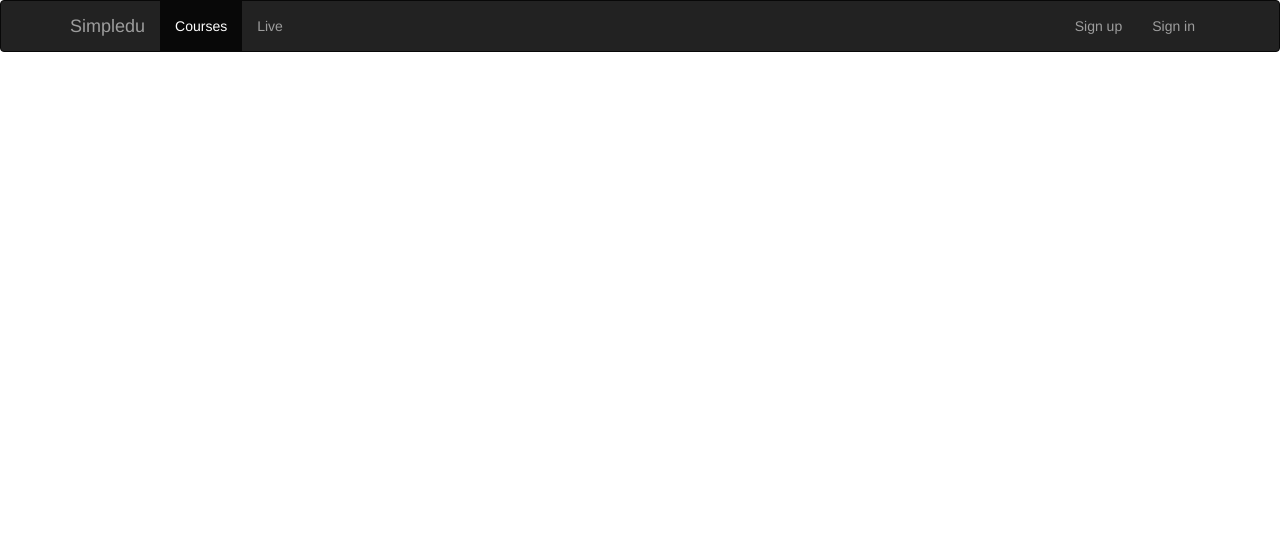
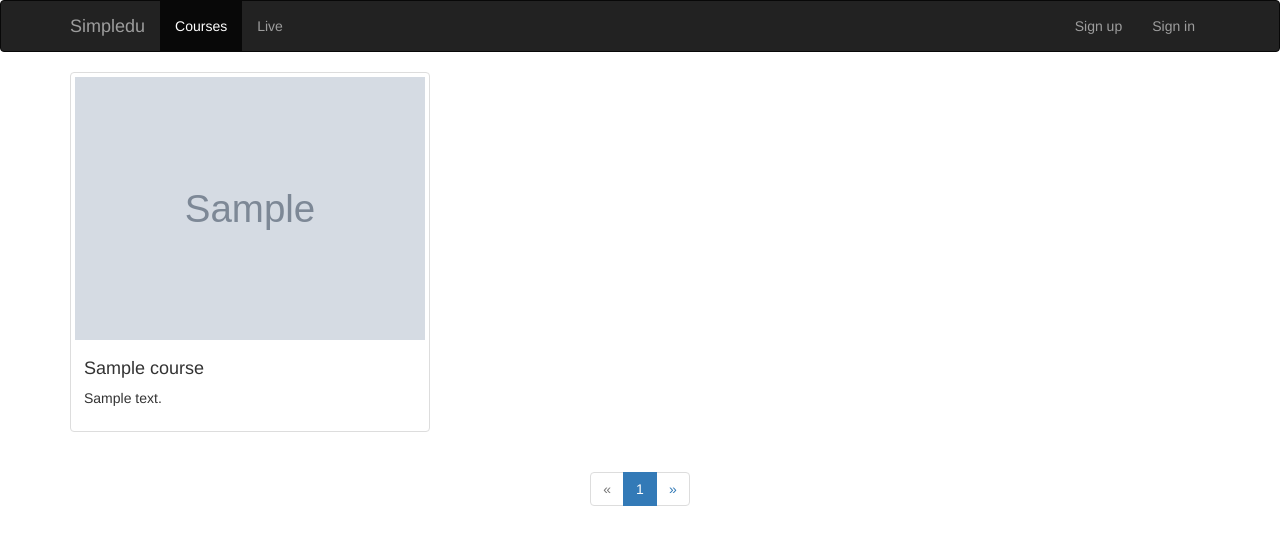
Before and after one commit to clikks/online_edu, a Flask app: page / in a window 1280 px wide. Shown: the top 545 px of the page. Run offline with Flask 2, Linux system fonts and the light colour scheme; tables that the repository leaves empty hold one stand-in row (values such as "Sample post"); grey boxes marked "Sample" are stand-in pictures; some libraries are stand-ins or nearby versions.

Commit message:
add pagination

```diff
--- a/simpledu/handlers/front.py
+++ b/simpledu/handlers/front.py
@@ -15,7 +15,7 @@ def index():
             per_page=current_app.config['INDEX_PER_PAGE'],
             error_out=False
             )
-    courses = Course.query.all()
+#    courses = Course.query.all()
     return render_template('index.html', pagination=pagination)
 
 @front.route('/login', methods=['GET','POST'])
--- a/simpledu/static/main.css
+++ b/simpledu/static/main.css
@@ -17,3 +17,7 @@ a:visited {
     overflow: hidden;
     white-space: nowrap;
 }
+
+.nav-pagination {
+    text-align: center;
+}
--- a/simpledu/templates/index.html
+++ b/simpledu/templates/index.html
@@ -1,10 +1,11 @@
 {% extends "base.html" %}
+{% from  "macros.html" import render_pagination %}
 
 {% block title %}Home{% endblock %}
 
 {% block body %}
 <div class="row">
-    {% for course in courses %}
+    {% for course in pagination.items %}
     <div class="col-sm-6 col-md-4 course">
         <div class="thumbnail">
             <a href="{{ course.url }}" target="_blank">
@@ -18,4 +19,6 @@
     </div>
     {% endfor %}
 </div>
+
+{{ render_pagination(pagination, 'front.index') }}
 {% endblock %}
--- a/simpledu/templates/macros.html
+++ b/simpledu/templates/macros.html
@@ -35,5 +35,19 @@
   <ul class=pagination>
       <li{% if not pagination.has_prev %} class="disabled"{% endif %}><a href="{{ url_for(endpoint, page=pagination.perv_num) if pagination.has_prev else '#'}}">&laquo;</a></li>
 
+      {% for page in pagination.iter_pages() %}
+        {% if page %}
+          {% if page != pagination.page %}
+          <li><a href="{{ url_for(endpoint, page=page) }}">{{ page }}</a></li>
+          {% else %}
+          <li class="active"><a href="#">{{ page }}<span class="sr-only">(current)</span></a></li>
+          {% endif %}
+        {% else %}
+          <span class=ellipsis>...</span>
+        {% endif %}
+      {% endfor %}
+
+      <li{% if not pagination.has_next %} class="disable"{% endif %}><a href="{{ url_for(endpoint, page=pagination.next_num) if pagination.has_next else '#' }}">&raquo;</a></li>
   </ul>
 </nav>
+{% endmacro %}
```
Also changed, not shown: 1 other file.
